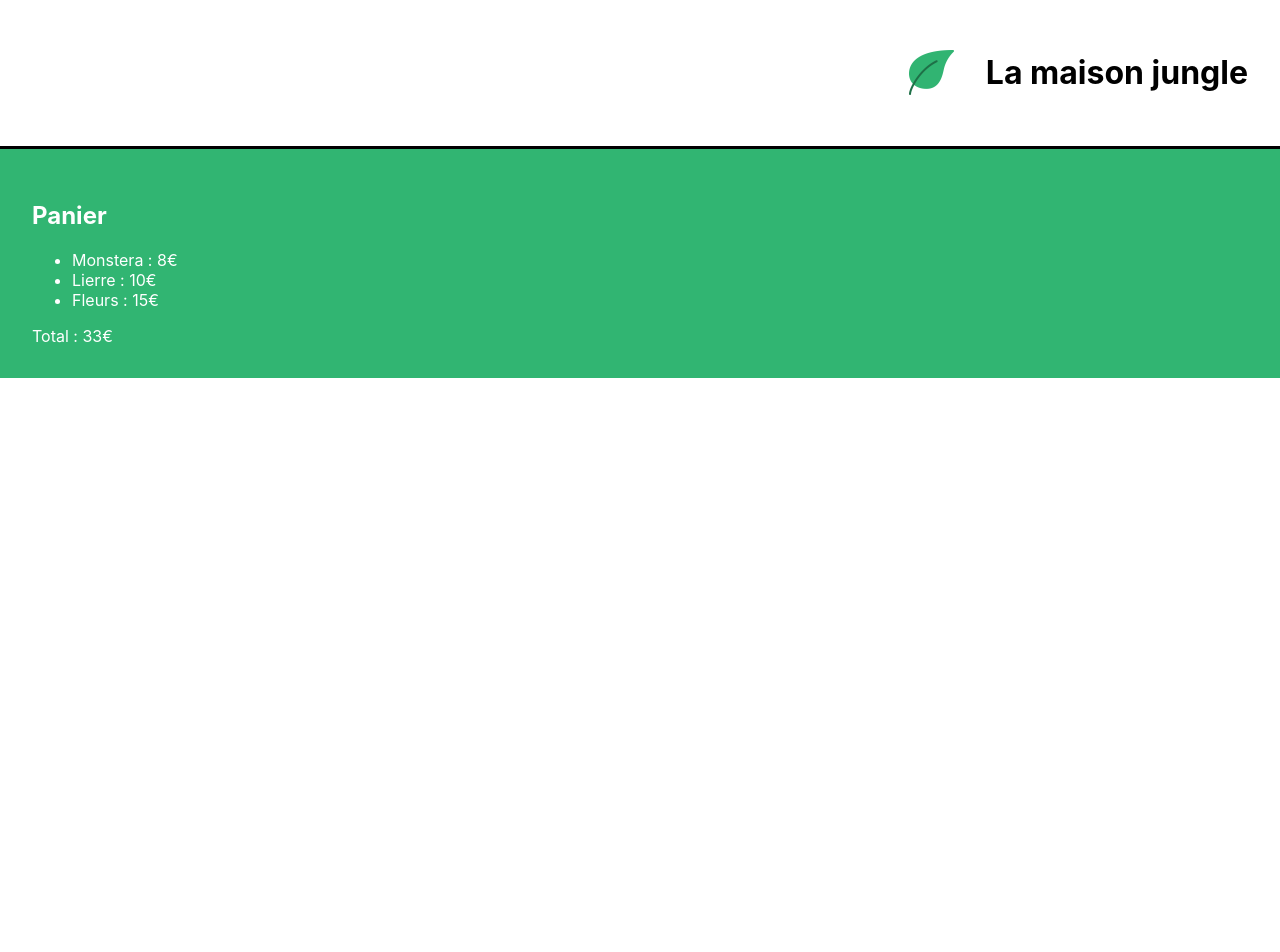
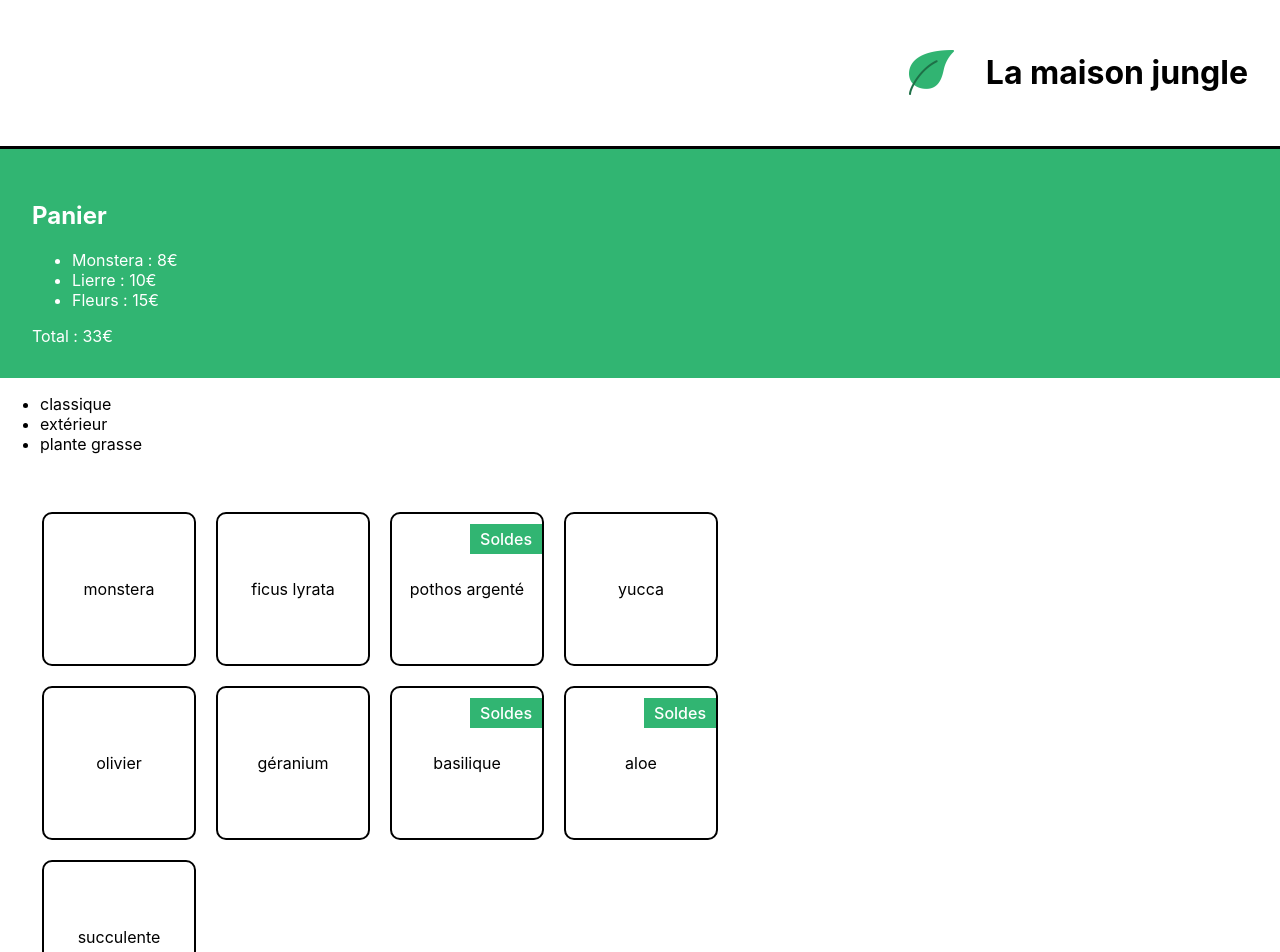
Before and after one commit to TimotheGonin/LMJ-OCR, a React (Create React App) app: page / in a window 1280 px wide. Shown: the top 952 px of the page. Before the commit the page ends 800 px from the top, so only its background shows below. Built offline with nearby package versions, Linux system fonts and the light colour scheme.

Commit message:
partie-2_chapitre-3

```diff
--- a/src/components/App.js
+++ b/src/components/App.js
@@ -1,12 +1,14 @@
 
 import Banner from './Banner'
 import Cart from './Cart'
+import ShoppingList from './ShoppingList'
 
 function App() {
 	return (
 		<div>
 			<Banner />
 			<Cart />
+			<ShoppingList />
 		</div>
 	)
 }
--- /dev/null
+++ b/src/components/ShoppingList.js
@@ -0,0 +1,30 @@
+import { plantList } from '../datas/plantList'
+import '../styles/ShoppingList.css'
+
+function ShoppingList() {
+	const categories = plantList.reduce(
+		(acc, plant) =>
+			acc.includes(plant.category) ? acc : acc.concat(plant.category),
+		[]
+	)
+
+	return (
+		<div>
+			<ul>
+				{categories.map((cat) => (
+					<li key={cat}>{cat}</li>
+				))}
+			</ul>
+			<ul className='lmj-plant-list'>
+				{plantList.map((plant) => (
+					<li key={plant.id} className='lmj-plant-item'>
+						{plant.name}
+						{plant.isSpecialOffer && <div className='lmj-sales'>Soldes</div>}
+					</li>
+				))}
+			</ul>
+		</div>
+	)
+}
+
+export default ShoppingList
--- /dev/null
+++ b/src/datas/plantList.js
@@ -0,0 +1,50 @@
+export const plantList = [
+	{
+		name: 'monstera',
+		category: 'classique',
+		id: '1ed'
+	},
+	{
+		name: 'ficus lyrata',
+		category: 'classique',
+		id: '2ab'
+	},
+	{
+		name: 'pothos argenté',
+		category: 'classique',
+		id: '3sd',
+		isSpecialOffer: true
+	},
+	{
+		name: 'yucca',
+		category: 'classique',
+		id: '4kk'
+	},
+	{
+		name: 'olivier',
+		category: 'extérieur',
+		id: '5pl'
+	},
+	{
+		name: 'géranium',
+		category: 'extérieur',
+		id: '6uo'
+	},
+	{
+		name: 'basilique',
+		category: 'extérieur',
+		id: '7ie',
+		isSpecialOffer: true
+	},
+	{
+		name: 'aloe',
+		category: 'plante grasse',
+		id: '8fp',
+		isSpecialOffer: true
+	},
+	{
+		name: 'succulente',
+		category: 'plante grasse',
+		id: '9vn'
+	}
+]
--- /dev/null
+++ b/src/styles/ShoppingList.css
@@ -0,0 +1,30 @@
+.lmj-plant-list {
+	list-style-type: none;
+	padding: 32px;
+	display: flex;
+	flex-wrap: wrap;
+	max-width: 800px;
+}
+
+.lmj-plant-item {
+	border: solid 2px black;
+	border-radius: 10px;
+	height: 150px;
+	width: 150px;
+	margin: 10px;
+	display: flex;
+	align-items: center;
+	justify-content: center;
+	flex-direction: column;
+	position: relative;
+}
+
+.lmj-sales {
+	position: absolute;
+	right: 0px;
+	top: 10px;
+	font-weight: 500;
+	color: white;
+	padding: 5px 10px;
+	background-color: #31b572;
+}
```
